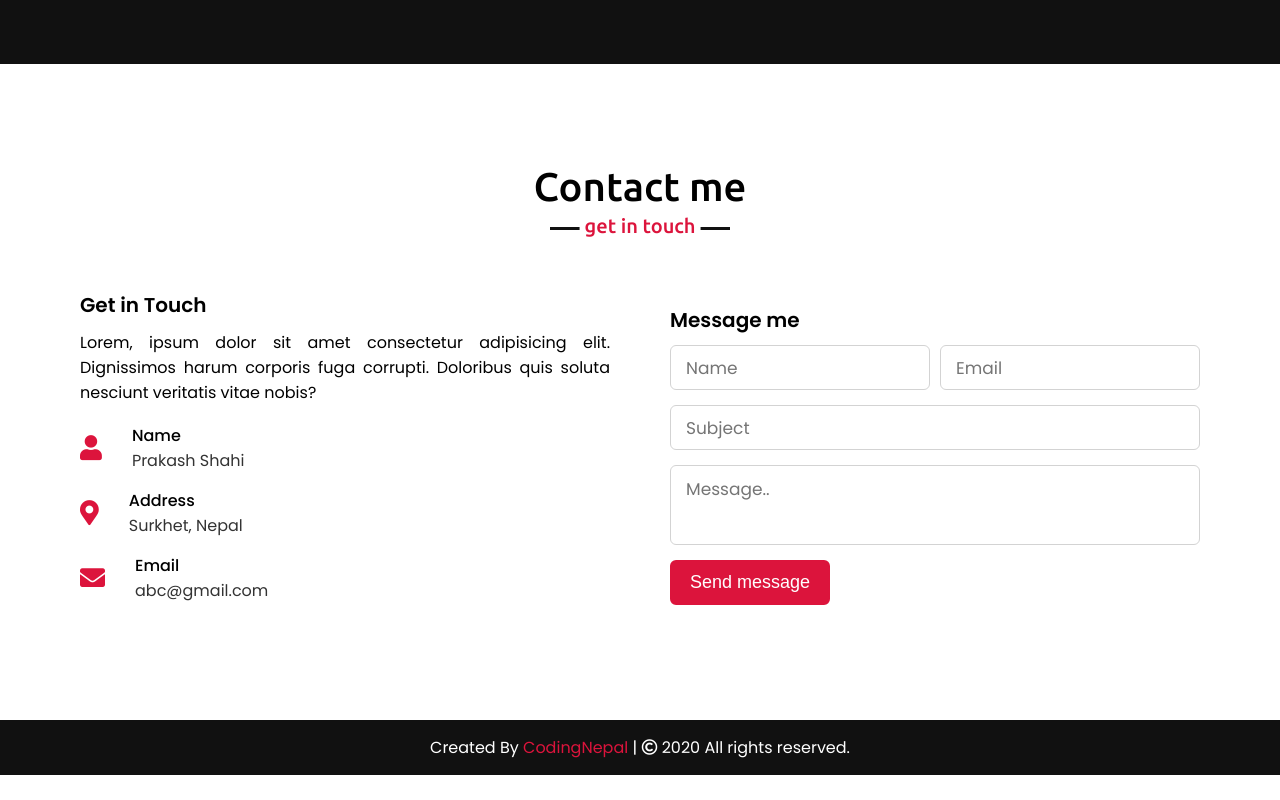
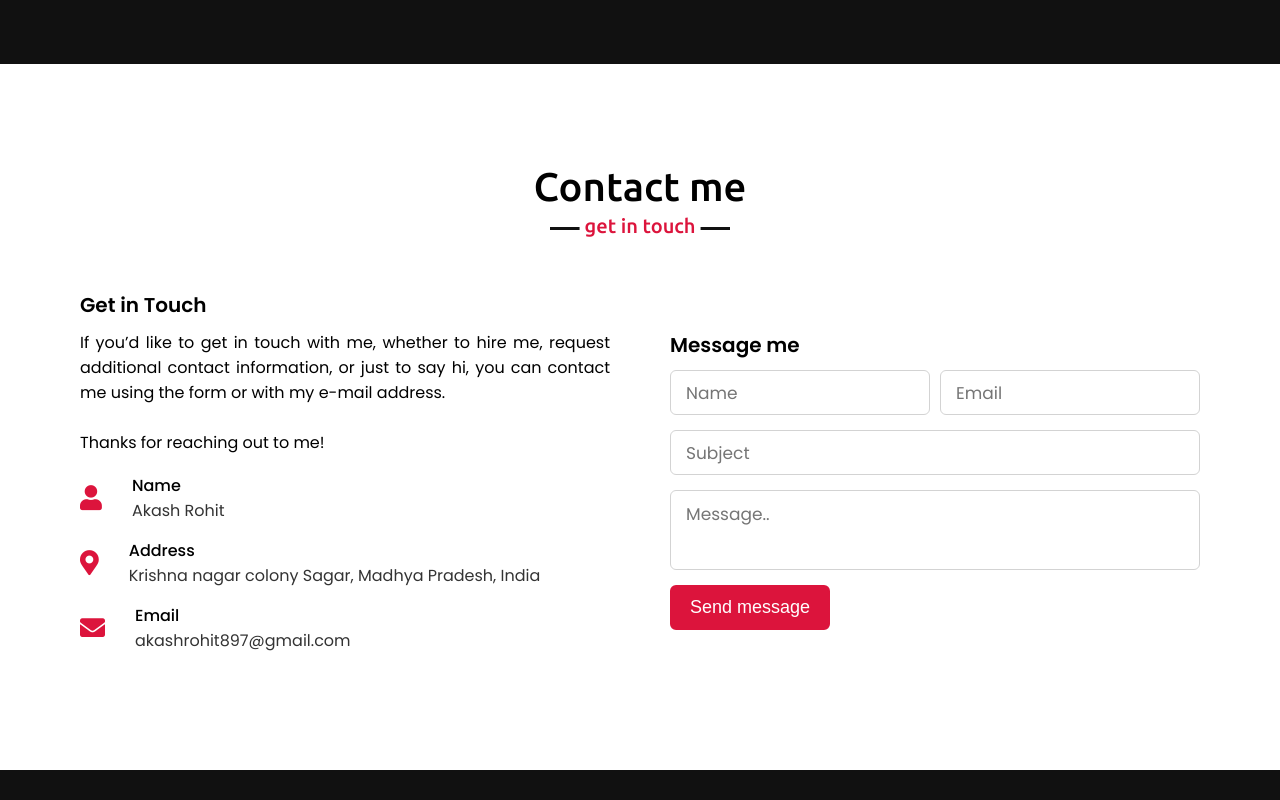
Before and after one commit to akashrohit/Portfolio_Website, a plain HTML site: page index.html in a window 1280 px wide. Shown: the part 2988-3788 px from the top of the page. Before the commit the page ends 3763 px from the top, so only its background shows below. Drawn offline with nearby package versions, Linux system fonts and the light colour scheme.

Commit message:
contact form

```diff
--- a/index.html
+++ b/index.html
@@ -197,27 +197,30 @@
             <div class="contact-content">
                 <div class="column left">
                     <div class="text">Get in Touch</div>
-                    <p>Lorem, ipsum dolor sit amet consectetur adipisicing elit. Dignissimos harum corporis fuga corrupti. Doloribus quis soluta nesciunt veritatis vitae nobis?</p>
+                    <p>If you’d like to get in touch with me, whether to hire me, request additional contact information, or just to say hi, you can contact me using the form or with my e-mail address.
+                        <br>
+                        <br>
+                        Thanks for reaching out to me!</p>
                     <div class="icons">
                         <div class="row">
                             <i class="fas fa-user"></i>
                             <div class="info">
                                 <div class="head">Name</div>
-                                <div class="sub-title">Prakash Shahi</div>
+                                <div class="sub-title">Akash Rohit</div>
                             </div>
                         </div>
                         <div class="row">
                             <i class="fas fa-map-marker-alt"></i>
                             <div class="info">
                                 <div class="head">Address</div>
-                                <div class="sub-title">Surkhet, Nepal</div>
+                                <div class="sub-title">Krishna nagar colony Sagar, Madhya Pradesh, India</div>
                             </div>
                         </div>
                         <div class="row">
                             <i class="fas fa-envelope"></i>
                             <div class="info">
                                 <div class="head">Email</div>
-                                <div class="sub-title">abc@gmail.com</div>
+                                <div class="sub-title">akashrohit897@gmail.com</div>
                             </div>
                         </div>
                     </div>
@@ -250,7 +253,9 @@
 
     <!-- footer section start -->
     <footer>
-        <span>Created By <a href="https://www.codingnepalweb.com">CodingNepal</a> | <span class="far fa-copyright"></span> 2020 All rights reserved.</span>
+
+       <!-- <span>Created By <a href="https://www.codingnepalweb.com">CodingNepal</a> | <span class="far fa-copyright"></span> 2020 All rights reserved.</span> -->
+
     </footer>
 
     <script src="script.js"></script>
```
